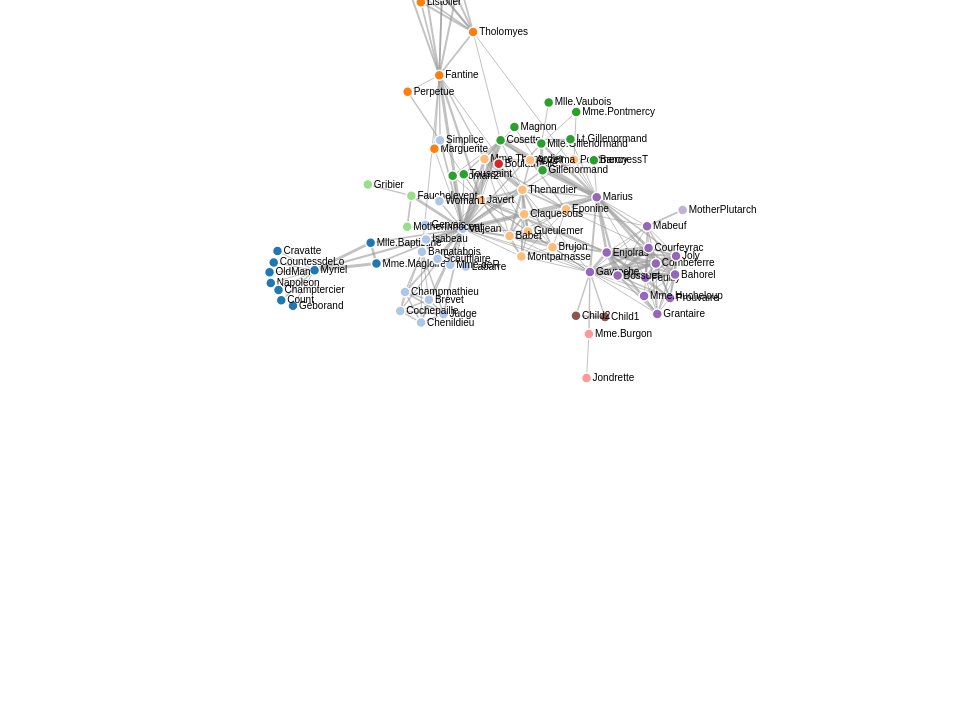
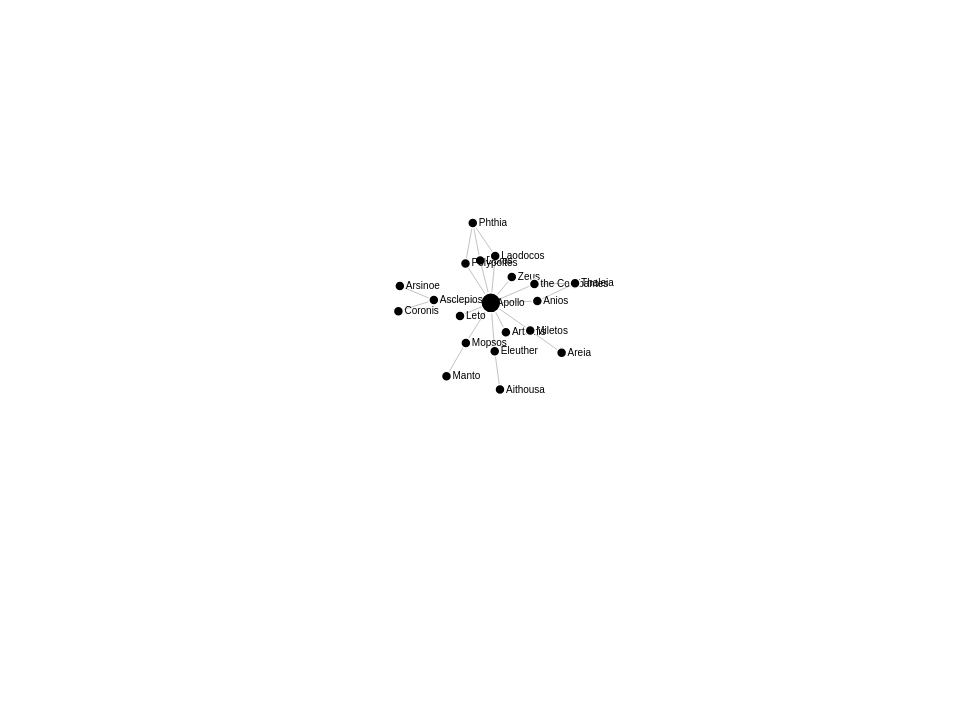
Before and after one commit to yayalu/greekgraphs-prototypes, a website: page force-nonhierarchical.html in a window 1280 px wide. Shown: the part 99-800 px from the top of the page, without its empty margins (0-953 px from the left). Drawn offline with nearby package versions, Linux system fonts and the light colour scheme.

Commit message:
Finished force-directed non-hierarchical chart

```diff
--- /dev/null
+++ b/data/apollo.json
@@ -0,0 +1,48 @@
+{
+  "nodes": [
+    { "id": "Apollo" },
+    { "id": "Leto" },
+    { "id": "Zeus" },
+    { "id": "Artemis" },
+    { "id": "Anios" },
+    { "id": "the Corybantes" },
+    { "id": "Mopsos" },
+    { "id": "Doros" },
+    { "id": "Laodocos" },
+    { "id": "Polypoites" },
+    { "id": "Miletos" },
+    { "id": "Eleuther" },
+    { "id": "Asclepios" },
+    { "id": "Thaleia" },
+    { "id": "Manto" },
+    { "id": "Phthia" },
+    { "id": "Areia" },
+    { "id": "Aithousa" },
+    { "id": "Arsinoe" },
+    { "id": "Coronis" }
+  ],
+  "links": [
+    { "source": "Leto", "target": "Apollo", "value": 0 },
+    { "source": "Zeus", "target": "Apollo", "value": 0 },
+    { "source": "Artemis", "target": "Apollo", "value": 0 },
+    { "source": "Apollo", "target": "Anios", "value": 0 },
+    { "source": "Apollo", "target": "the Corybantes", "value": 0 },
+    { "source": "Apollo", "target": "Mopsos", "value": 0 },
+    { "source": "Apollo", "target": "Doros", "value": 0 },
+    { "source": "Apollo", "target": "Laodocos", "value": 0 },
+    { "source": "Apollo", "target": "Polypoites", "value": 0 },
+    { "source": "Apollo", "target": "Miletos", "value": 0 },
+    { "source": "Apollo", "target": "Eleuther", "value": 0 },
+    { "source": "Apollo", "target": "Asclepios", "value": 0 },
+    { "source": "Thaleia", "target": "Anios", "value": 0 },
+    { "source": "Thaleia", "target": "the Corybantes", "value": 0 },
+    { "source": "Manto", "target": "Mopsos", "value": 0 },
+    { "source": "Phthia", "target": "Doros", "value": 0 },
+    { "source": "Phthia", "target": "Laodocos", "value": 0 },
+    { "source": "Phthia", "target": "Polypoites", "value": 0 },
+    { "source": "Areia", "target": "Miletos", "value": 0 },
+    { "source": "Eleuther", "target": "Aithousa", "value": 0 },
+    { "source": "Asclepios", "target": "Arsinoe", "value": 1 },
+    { "source": "Asclepios", "target": "Coronis", "value": 1 }
+  ]
+}
--- a/force-nonhierarchical.html
+++ b/force-nonhierarchical.html
@@ -18,7 +18,13 @@ text {
 }
 
 </style>
+
+<!-- HTML content -->
+<a href="index.html">Back</a>
+<h1 style="text-align: center">Force-directed non-hierarchical chart </h1>
+<!-- value = 0 if normal, 1 if disuputed, 2 if unusual -->
 <svg width="960" height="600"></svg>
+
 <script src="https://d3js.org/d3.v4.min.js"></script>
 <script>
 
@@ -33,7 +39,7 @@ var simulation = d3.forceSimulation()
     .force("charge", d3.forceManyBody())
     .force("center", d3.forceCenter(width / 2, height / 2));
 
-d3.json("./data/example.json", function(error, graph) {
+d3.json("./data/apollo.json", function(error, graph) {
   if (error) throw error;
 
   var link = svg.append("g")
@@ -41,7 +47,7 @@ d3.json("./data/example.json", function(error, graph) {
     .selectAll("line")
     .data(graph.links)
     .enter().append("line")
-      .attr("stroke-width", function(d) { return Math.sqrt(d.value); });
+    .attr("stroke", function(d) { return (d.value === 1 ? "#0f0" : "#000"); });
 
   var node = svg.append("g")
       .attr("class", "nodes")
@@ -50,8 +56,7 @@ d3.json("./data/example.json", function(error, graph) {
     .enter().append("g")
 
   var circles = node.append("circle")
-      .attr("r", 5)
-      .attr("fill", function(d) { return color(d.group); })
+      .attr("r", function(d) { return (d.id === "Apollo"? "10px" : "5px"); })
       .call(d3.drag()
           .on("start", dragstarted)
           .on("drag", dragged)
```
Also changed, not shown: README.MD.
